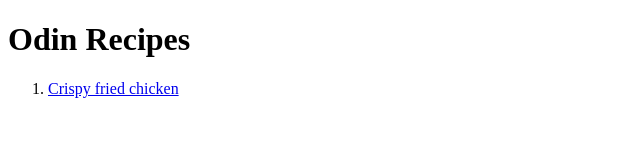
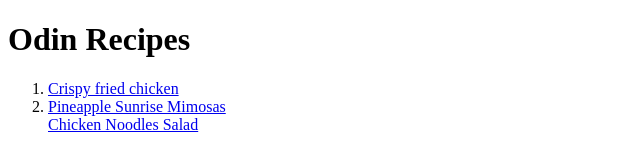
Before and after one commit to Edehify/odin-recipes, a plain HTML site: page index.html in a window 1280 px wide. Shown: the whole page, without its empty margins (0-640 px from the left). Drawn offline with Linux system fonts and the light colour scheme.

Commit message:
Link the third and last recipe
Using anchor element

```diff
--- a/index.html
+++ b/index.html
@@ -10,6 +10,10 @@
             <li>
                 <a href="recipes/crispy-fried-chicken.html">Crispy fried chicken</a>
             </li>
+            <li>
+                <a href="recipes/Pineapple-Sunrise-Mimosas.html">Pineapple Sunrise Mimosas</a>
+            </li>
+            <a href="recipes/chicken-noodles-salad.html">Chicken Noodles Salad</a>
         </ol>
     </Body>
 </html>
```
